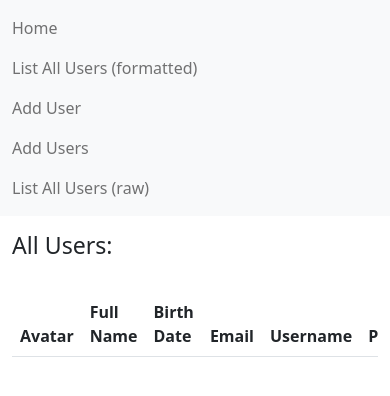
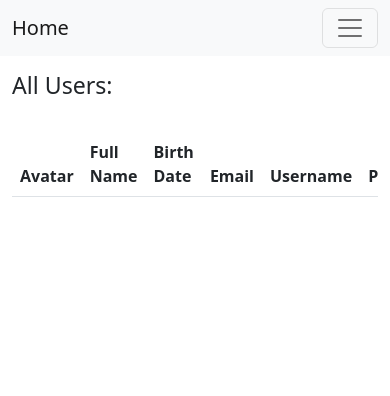
Before and after one commit to kParsonsDesign/three-tier-app, a website: page public/index.html in a window 390 px wide. Drawn offline with nearby package versions, Linux system fonts and the light colour scheme; no server answers.

Commit message:
adds responsive handling to navbar

```diff
--- a/public/nav.html
+++ b/public/nav.html
@@ -1,8 +1,13 @@
 <div class="navbar navbar-expand-md navbar-light bg-light">
   <div class="container-fluid">
+    <a href="/" class="navbar-brand d-md-none">Home</a>
+    <button class="navbar-toggler" type="button" data-bs-toggle="collapse" data-bs-target="#navbarSupportedContent" aria-controls="navbarSupportedContent" aria-expanded="false" aria-label="Toggle navigation">
+      <span class="navbar-toggler-icon"></span>
+    </button>
+    <div class="collapse navbar-collapse" id="navbarSupportedContent">
       <ul class="navbar-nav">
         <li class="nav-item">
-      <a class="nav-link" href="/">Home</a>
+          <a class="nav-link d-none d-md-block" href="/">Home</a>
         </li>
         <li class="nav-item">
           <a class="nav-link" href="allUsers.html">List All Users (formatted)</a>
@@ -19,3 +24,4 @@
       </ul>
     </div>
   </div>
+</div>
```
Lines whose indentation alone changed are shown as unchanged.
